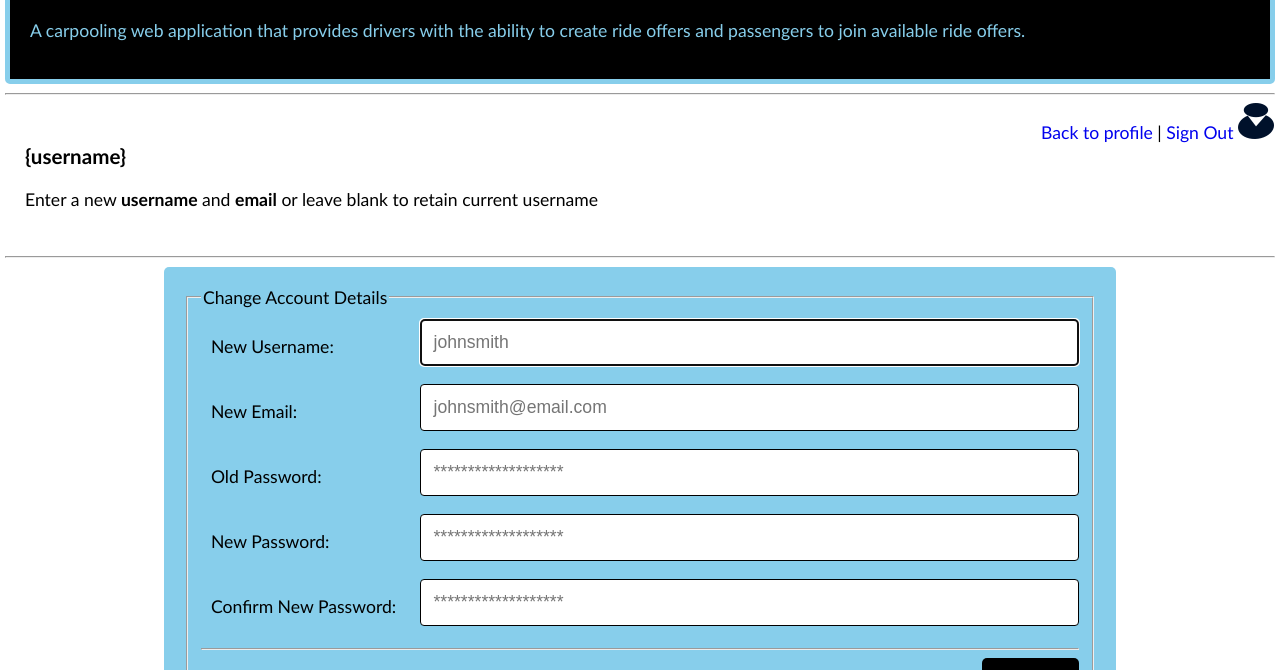
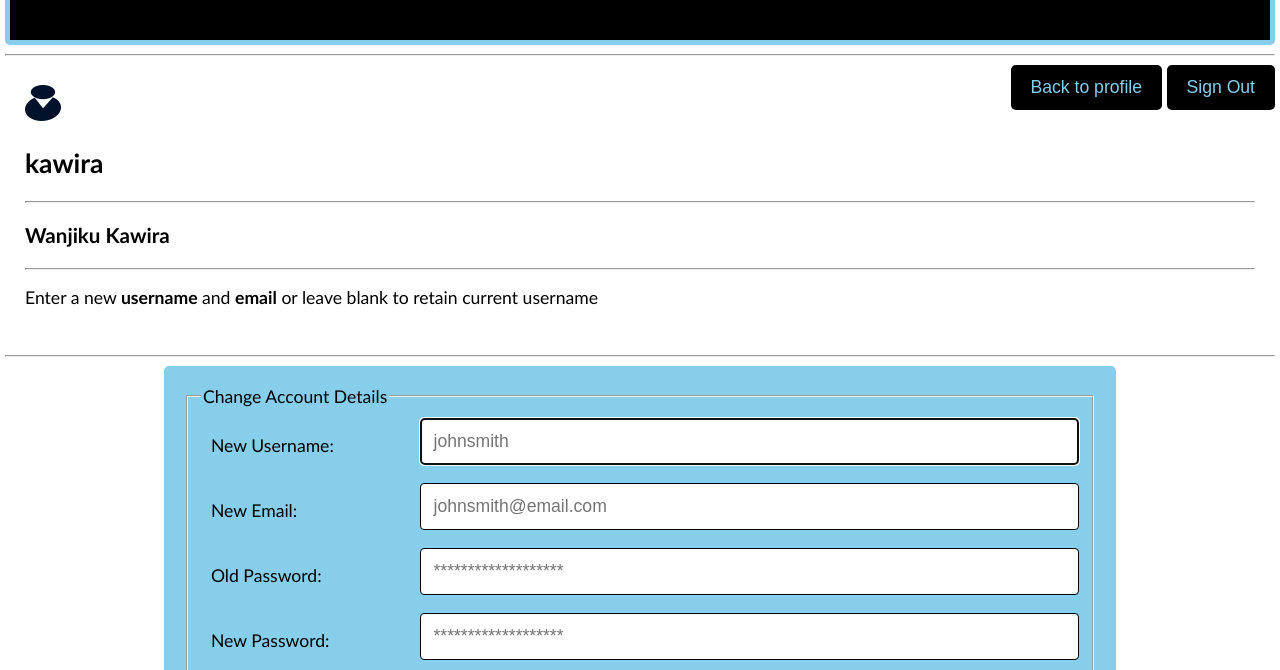
Before and after one commit to artorious/Ride-My-Way, a plain HTML site: page UI/update_passenger_profile.html in a window 1280 px wide. Shown: the part 99-769 px from the top of the page. Drawn offline with Linux system fonts and the light colour scheme.

Commit message:
[Feature #158518449] Update page display
Display current user details
Display for that prompts user to update their details

```diff
--- a/UI/update_passenger_profile.html
+++ b/UI/update_passenger_profile.html
@@ -13,22 +13,22 @@
 <div class="page">
   <header>
     <h1>RideMyWay</h1>
-    <p>
-      A carpooling web application that provides drivers with the ability to
-      create ride offers and passengers to join available ride offers.
-    </p>
   </header>
   <hr>
   <nav>
-    <a href="passenger_profile.html">Back to profile</a> |
-    <a href="index.html">Sign Out</a>
-    <a href="#">
-      <img src="static/avatar.png" alt="Default user avatar">
-    </a>
+    <a href="passenger_profile.html"><button>Back to profile</button></a>
+    <a href="index.html"><button>Sign Out</button></a>
   </nav>
   <article>
+    <span>
+      <a href="static/avatar.png">
+        <img src="static/avatar.png" alt="Default user avatar">
+      </a>
+      <h2>kawira</h2>
+    <hr>
+    <h3>Wanjiku Kawira</h3>
+    <hr>
     <div>
-      <h3>{username}</h3>
       <p>Enter a new <strong>username</strong> and <strong>email</strong> or leave blank to retain current username</p>
     </div>
   </article>
```
